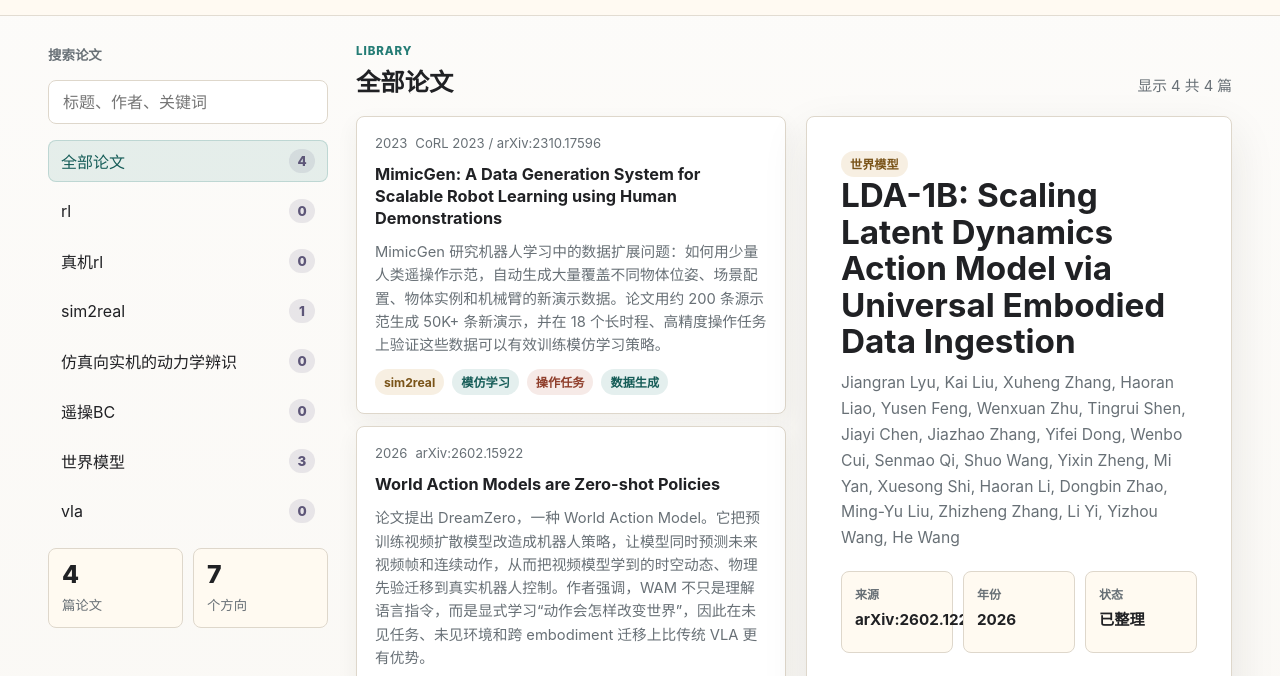
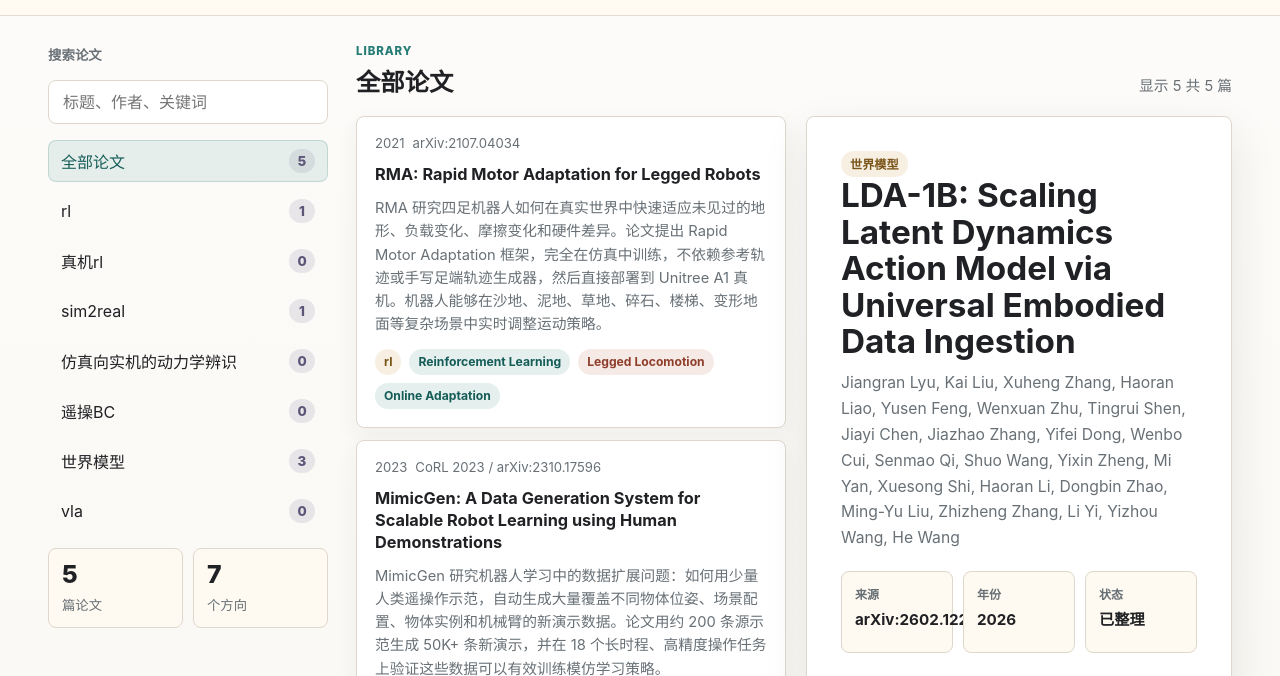
Before and after one commit to KeZhang19/paper, a plain HTML site: page index.html in a window 1280 px wide. Shown: the part 72-748 px from the top of the page. Drawn offline with Linux system fonts and the light colour scheme.

Commit message:
Add RMA paper to RL category

```diff
--- a/app.js
+++ b/app.js
@@ -58,6 +58,57 @@ const categories = [
 ];
 
 const papers = [
+  {
+    id: "rma-legged-robots",
+    categories: ["rl"],
+    pdf: "read/2107.04034v1.pdf",
+    project: "https://ashish-kmr.github.io/rma-legged-robots/",
+    arxiv: "https://arxiv.org/abs/2107.04034",
+    year: "2021",
+    venue: "arXiv:2107.04034",
+    zh: {
+      title: "RMA: Rapid Motor Adaptation for Legged Robots",
+      authors: "Ashish Kumar, Zipeng Fu, Deepak Pathak, Jitendra Malik",
+      status: "已整理",
+      tags: ["Reinforcement Learning", "Legged Locomotion", "Online Adaptation"],
+      mainContent:
+        "RMA 研究四足机器人如何在真实世界中快速适应未见过的地形、负载变化、摩擦变化和硬件差异。论文提出 Rapid Motor Adaptation 框架，完全在仿真中训练，不依赖参考轨迹或手写足端轨迹生成器，然后直接部署到 Unitree A1 真机。机器人能够在沙地、泥地、草地、碎石、楼梯、变形地面等复杂场景中实时调整运动策略。",
+      innovations: [
+        "把腿式机器人 sim-to-real 问题转化为在线快速适应：不需要在新环境中先采几分钟数据，也不需要真实世界微调。",
+        "提出 base policy + adaptation module 的结构：base policy 使用特权环境信息训练，adaptation module 在部署时从最近状态/动作历史估计 latent extrinsics。",
+        "adaptation module 的输出不追求真实物理参数精确辨识，而是学习对动作决策有用的低维环境表征，从而绕开部分不可辨识问题。",
+        "使用多样地形生成器和生物能量学启发奖励，在仿真中覆盖质量、摩擦、质心、马达强度、地形高度等变化，提高真实泛化能力。",
+      ],
+      implementation: [
+        "第一阶段在仿真中训练 base policy：输入当前状态、上一时刻动作和由环境因子编码器生成的 extrinsics latent，通过 model-free RL 输出目标关节位置。",
+        "第二阶段冻结 base policy，训练 adaptation module：用 on-policy 仿真数据，从过去约 50 步状态和动作历史监督预测 extrinsics latent。",
+        "部署时没有真实环境参数，adaptation module 以约 10Hz 在线估计 extrinsics，base policy 以约 100Hz 根据最新 extrinsics 输出动作，两者异步运行。",
+        "动作输出是目标关节位置，再由 A1 机器人的 PD controller 转成关节力矩执行。",
+        "训练过程结合地形随机化和动力学参数随机化，覆盖摩擦、质量、质心、马达强度等因素，提升零微调真机迁移表现。",
+      ],
+    },
+    en: {
+      title: "RMA: Rapid Motor Adaptation for Legged Robots",
+      authors: "Ashish Kumar, Zipeng Fu, Deepak Pathak, Jitendra Malik",
+      status: "Summarized",
+      tags: ["Reinforcement Learning", "Legged Locomotion", "Online Adaptation"],
+      mainContent:
+        "RMA studies how quadruped robots can rapidly adapt to unseen terrains, payload changes, friction changes, and hardware mismatch in the real world. The paper proposes Rapid Motor Adaptation, trained entirely in simulation without reference trajectories or hand-designed foot trajectory generators, and directly deployed on a Unitree A1 robot. The robot adapts online across sand, mud, grass, pebbles, stairs, deformable surfaces, and other challenging environments.",
+      innovations: [
+        "It frames legged sim-to-real transfer as rapid online adaptation, avoiding minutes of real-world data collection or real-world fine-tuning in each new environment.",
+        "The architecture combines a base policy trained with privileged environment information and an adaptation module that estimates latent extrinsics from recent state-action history at deployment.",
+        "The adaptation module does not need exact physical system identification; it learns a low-dimensional environment representation that is useful for choosing actions.",
+        "A diverse terrain generator and bioenergetics-inspired rewards expose the policy to variations in mass, friction, center of mass, motor strength, and terrain height during simulation training.",
+      ],
+      implementation: [
+        "Phase one trains the base policy in simulation with model-free RL. It receives the current state, previous action, and an extrinsics latent produced by an environment factor encoder, then outputs desired joint positions.",
+        "Phase two freezes the base policy and trains the adaptation module with on-policy simulation data to predict the extrinsics latent from roughly 50 steps of recent state-action history.",
+        "At deployment, no privileged environment parameters are available. The adaptation module runs around 10Hz, while the base policy runs around 100Hz using the latest predicted extrinsics.",
+        "The policy outputs desired joint positions, which are converted to torques by the A1 robot's PD controller.",
+        "Training combines terrain randomization and dynamics randomization over friction, mass, center of mass, motor strength, and related factors for zero-finetuning real-world transfer.",
+      ],
+    },
+  },
   {
     id: "mimicgen",
     categories: ["sim2real"],
--- a/index.html
+++ b/index.html
@@ -58,6 +58,6 @@
       </section>
     </main>
 
-    <script src="app.js?v=20260430-5"></script>
+    <script src="app.js?v=20260430-6"></script>
   </body>
 </html>
```
Also changed, not shown: 1 other file.
